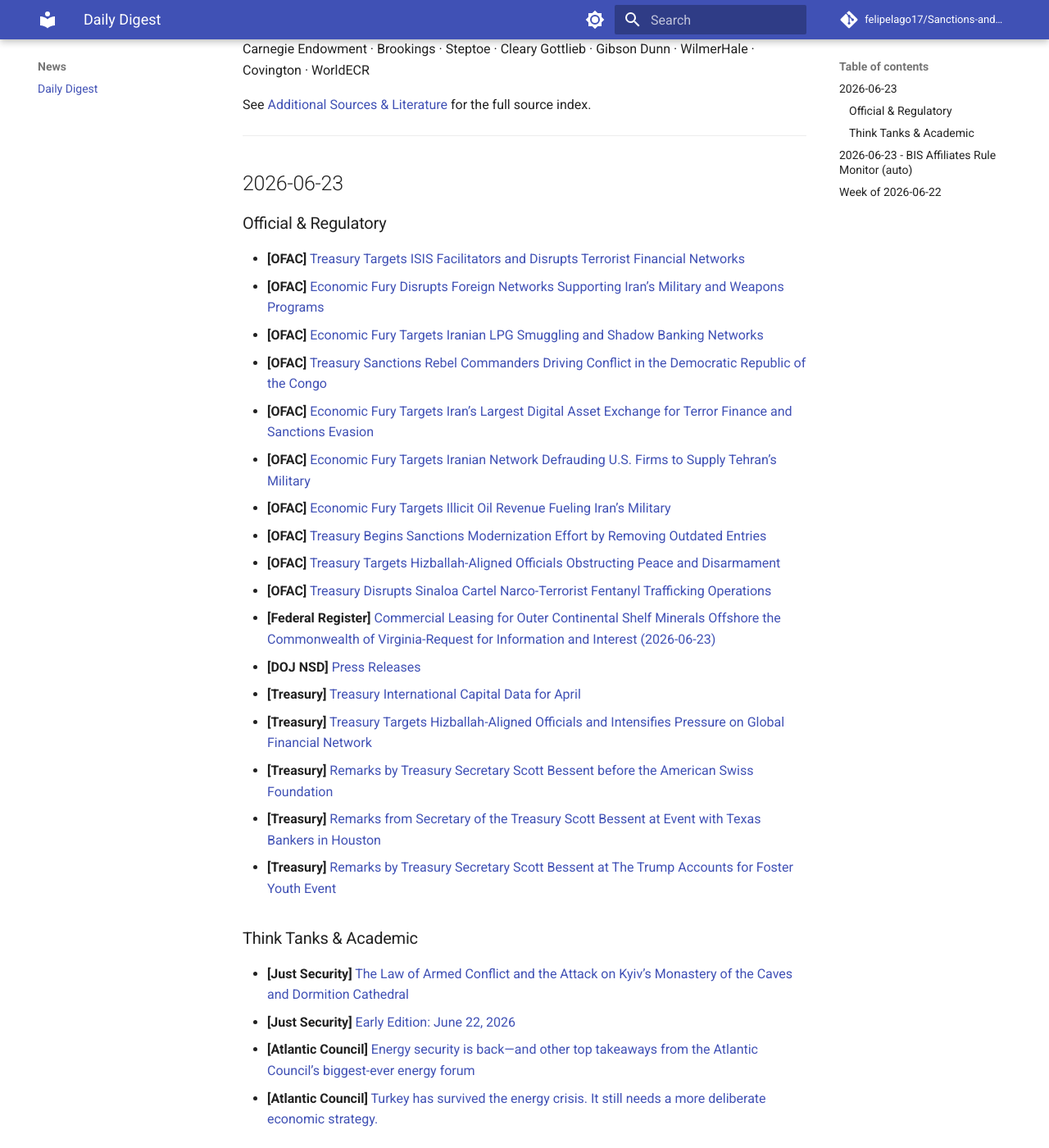
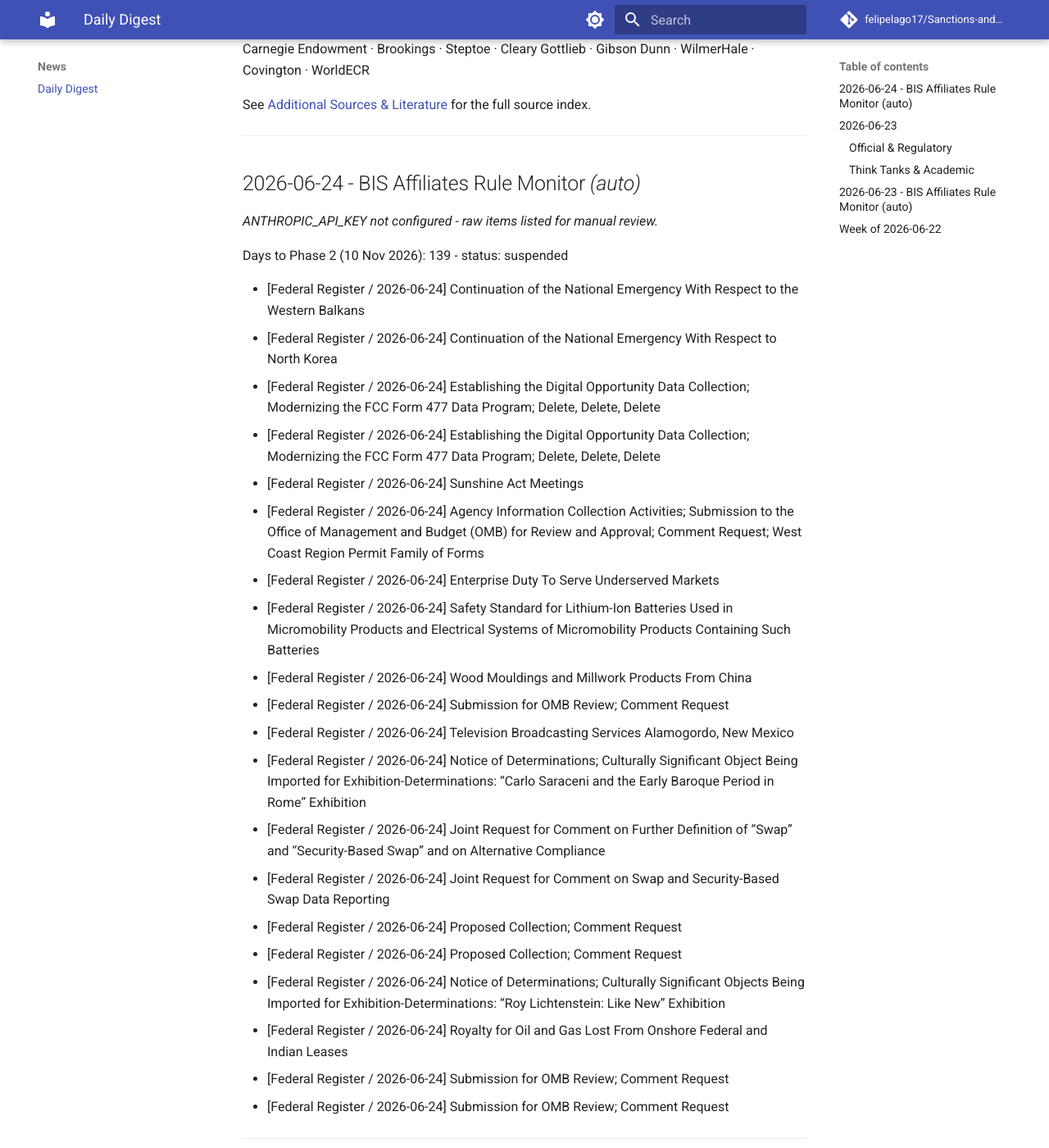
Before and after one commit to felipelago17/Sanctions-and-Export-Controls-AI-and-Oil, an MkDocs documentation site: the page built from docs/news/digest.md, in a window 1280 px wide and 1400 px high, scrolled down 273 px. Shown: the whole window at 82% size. Built offline with MkDocs 1.6.1 and Material for MkDocs 9.7.7, drawn with Linux system fonts in a browser that asks for light colours; comment, search, counter and statistics services are not loaded.

Commit message:
chore: BIS affiliates monitor 2026-06-24

```diff
--- a/docs/news/digest.md
+++ b/docs/news/digest.md
@@ -9,6 +9,36 @@ See [Additional Sources & Literature](../additional-sources.md) for the full sou
 ---
 
 <!-- DIGEST_START -->
+## 2026-06-24 - BIS Affiliates Rule Monitor *(auto)*
+
+*ANTHROPIC_API_KEY not configured - raw items listed for manual review.*
+
+Days to Phase 2 (10 Nov 2026): 139 - status: suspended
+
+- [Federal Register / 2026-06-24] Continuation of the National Emergency With Respect to the Western Balkans
+- [Federal Register / 2026-06-24] Continuation of the National Emergency With Respect to North Korea
+- [Federal Register / 2026-06-24] Establishing the Digital Opportunity Data Collection; Modernizing the FCC Form 477 Data Program; Delete, Delete, Delete
+- [Federal Register / 2026-06-24] Establishing the Digital Opportunity Data Collection; Modernizing the FCC Form 477 Data Program; Delete, Delete, Delete
+- [Federal Register / 2026-06-24] Sunshine Act Meetings
+- [Federal Register / 2026-06-24] Agency Information Collection Activities; Submission to the Office of Management and Budget (OMB) for Review and Approval; Comment Request; West Coast Region Permit Family of Forms
+- [Federal Register / 2026-06-24] Enterprise Duty To Serve Underserved Markets
+- [Federal Register / 2026-06-24] Safety Standard for Lithium-Ion Batteries Used in Micromobility Products and Electrical Systems of Micromobility Products Containing Such Batteries
+- [Federal Register / 2026-06-24] Wood Mouldings and Millwork Products From China
+- [Federal Register / 2026-06-24] Submission for OMB Review; Comment Request
+- [Federal Register / 2026-06-24] Television Broadcasting Services Alamogordo, New Mexico
+- [Federal Register / 2026-06-24] Notice of Determinations; Culturally Significant Object Being Imported for Exhibition-Determinations: “Carlo Saraceni and the Early Baroque Period in Rome” Exhibition
+- [Federal Register / 2026-06-24] Joint Request for Comment on Further Definition of “Swap” and “Security-Based Swap” and on Alternative Compliance
+- [Federal Register / 2026-06-24] Joint Request for Comment on Swap and Security-Based Swap Data Reporting
+- [Federal Register / 2026-06-24] Proposed Collection; Comment Request
+- [Federal Register / 2026-06-24] Proposed Collection; Comment Request
+- [Federal Register / 2026-06-24] Notice of Determinations; Culturally Significant Objects Being Imported for Exhibition-Determinations: “Roy Lichtenstein: Like New” Exhibition
+- [Federal Register / 2026-06-24] Royalty for Oil and Gas Lost From Onshore Federal and Indian Leases
+- [Federal Register / 2026-06-24] Submission for OMB Review; Comment Request
+- [Federal Register / 2026-06-24] Submission for OMB Review; Comment Request
+
+
+---
+
 ## 2026-06-23
 
 ### Official & Regulatory
```
Also changed, not shown: news/digest.md (+30 -0 lines).
